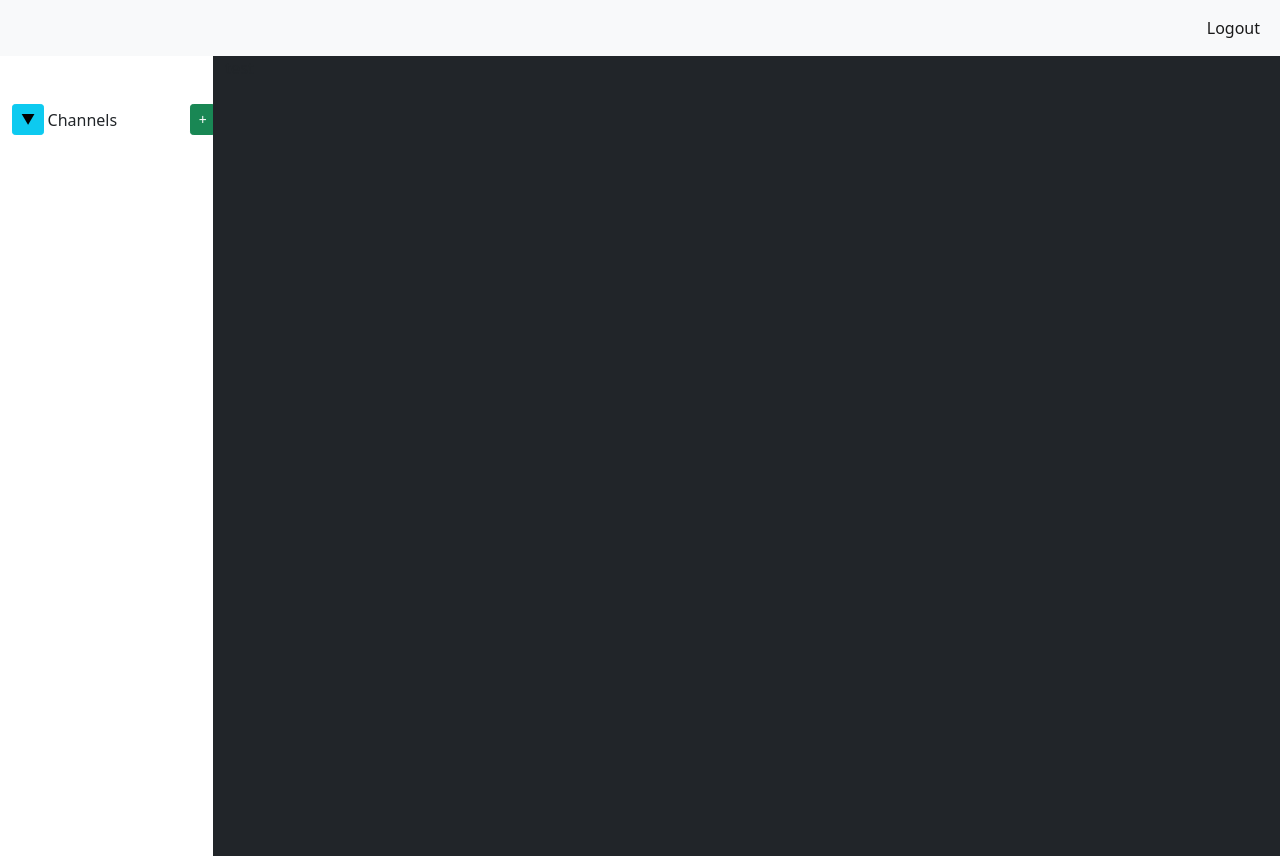
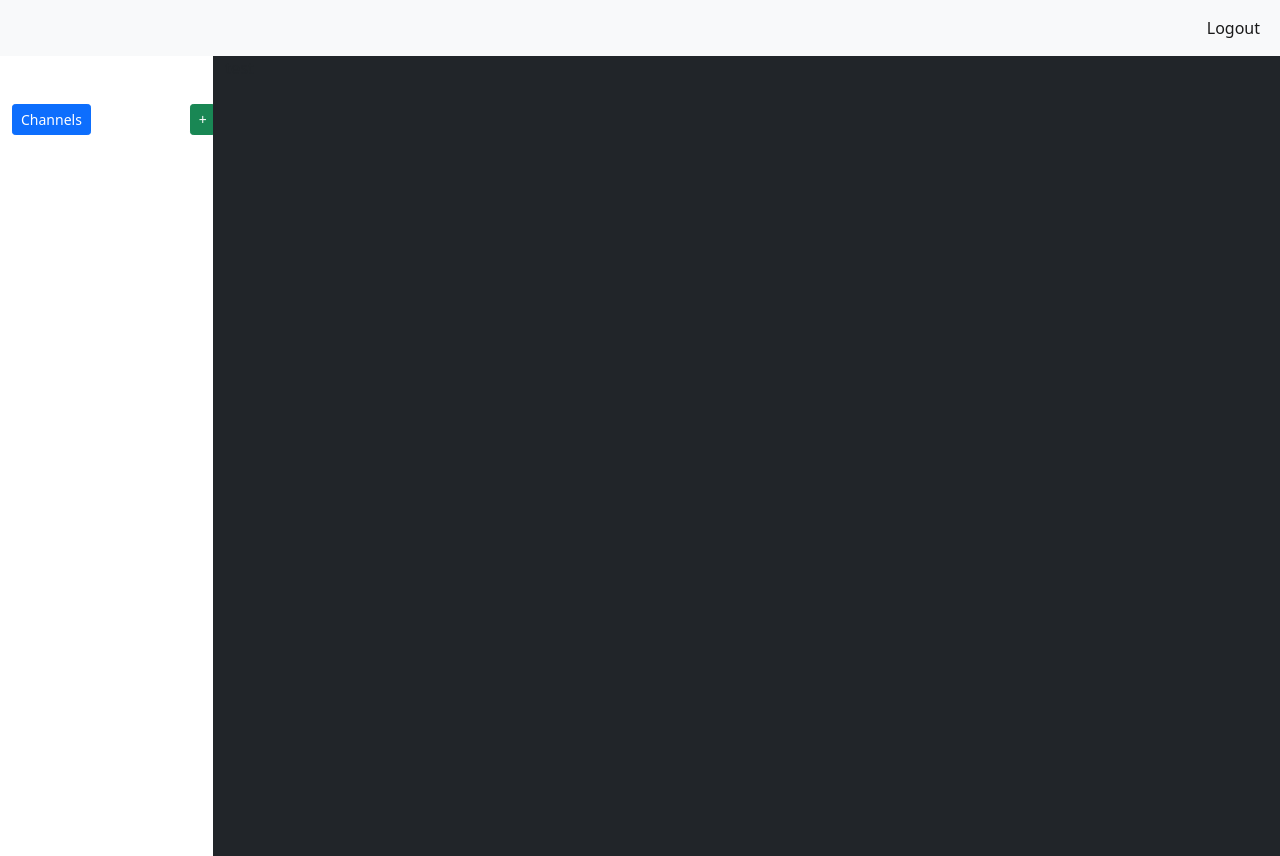
Before and after one commit to markcruz389/my-slack, a React (Create React App) app: page /users/user-dashboard in a window 1280 px wide. Built offline with nearby package versions, Linux system fonts and the light colour scheme.

Commit message:
Adds channel list

```diff
--- a/package.json
+++ b/package.json
@@ -3,6 +3,7 @@
   "version": "0.1.0",
   "private": true,
   "dependencies": {
+    "@popperjs/core": "^2.11.2",
     "@testing-library/jest-dom": "^5.16.1",
     "@testing-library/react": "^12.1.2",
     "@testing-library/user-event": "^13.5.0",
--- a/src/components/Sidebar/Sidebar.jsx
+++ b/src/components/Sidebar/Sidebar.jsx
@@ -3,7 +3,7 @@ import ChannelModal from "./ChannelModal";
 import { saveChannel } from "../../api/channelsApi";
 import { getUsers } from "../../api/usersApi";
 import { toast } from "react-toastify";
-import { UserLoginContext } from "../context";
+import { UserLoginContext, ChannelsContext } from "../context";
 
 const Sidebar = () => {
   const [showModal, setShowModal] = useState(false);
@@ -13,6 +13,7 @@ const Sidebar = () => {
   });
   const [channelErrors, setChannelErrors] = useState({});
   const [userLoginContext] = useContext(UserLoginContext);
+  const channels = useContext(ChannelsContext);
 
   useEffect(() => {});
 
@@ -59,11 +60,27 @@ const Sidebar = () => {
   return (
     <>
       <div className='row pt-5'>
-        <div className='col-2'>
+        {/* <div className='col-2'>
           <button className='btn btn-info btn-sm'>&#9660;</button>
-        </div>
-        <div className='col-8 d-flex align-items-center'>
-          <span className='align-middle'>Channels</span>
+        </div> */}
+        <div className='col-10 d-flex align-items-center'>
+          {/* <a
+            className='align-middle'
+            href='#collapseExample'
+            data-bs-toggle='collapse'role="button"
+          >
+            Channels
+          </a> */}
+          <a
+            className='btn btn-primary btn-sm'
+            data-bs-toggle='collapse'
+            href='#channelsCollapse'
+            role='button'
+            aria-expanded='false'
+            aria-controls='channelsCollapse'
+          >
+            Channels
+          </a>
         </div>
         <div className='col-2'>
           <button
@@ -72,6 +89,16 @@ const Sidebar = () => {
           >
             +
           </button>
+        </div>
+        <div className='collapse mt-2' id='channelsCollapse'>
+          <ul className='list-group'>
+            {console.log(channels.data)}
+            {channels.data?.map((channel) => (
+              <li key={channel.id} className='list-group-item'>
+                {channel.name}
+              </li>
+            ))}
+          </ul>
         </div>
       </div>
       <ChannelModal
--- a/src/index.js
+++ b/src/index.js
@@ -5,6 +5,7 @@ import App from "./components/App";
 import reportWebVitals from "./reportWebVitals";
 import { BrowserRouter } from "react-router-dom";
 import "bootstrap/dist/css/bootstrap.min.css";
+import "bootstrap/dist/js/bootstrap.min.js";
 import { initLocalStorage } from "./services/localStorage";
 
 initLocalStorage();
```
Also changed, not shown: 1 other file (tests, documents, lock files or other folders).
